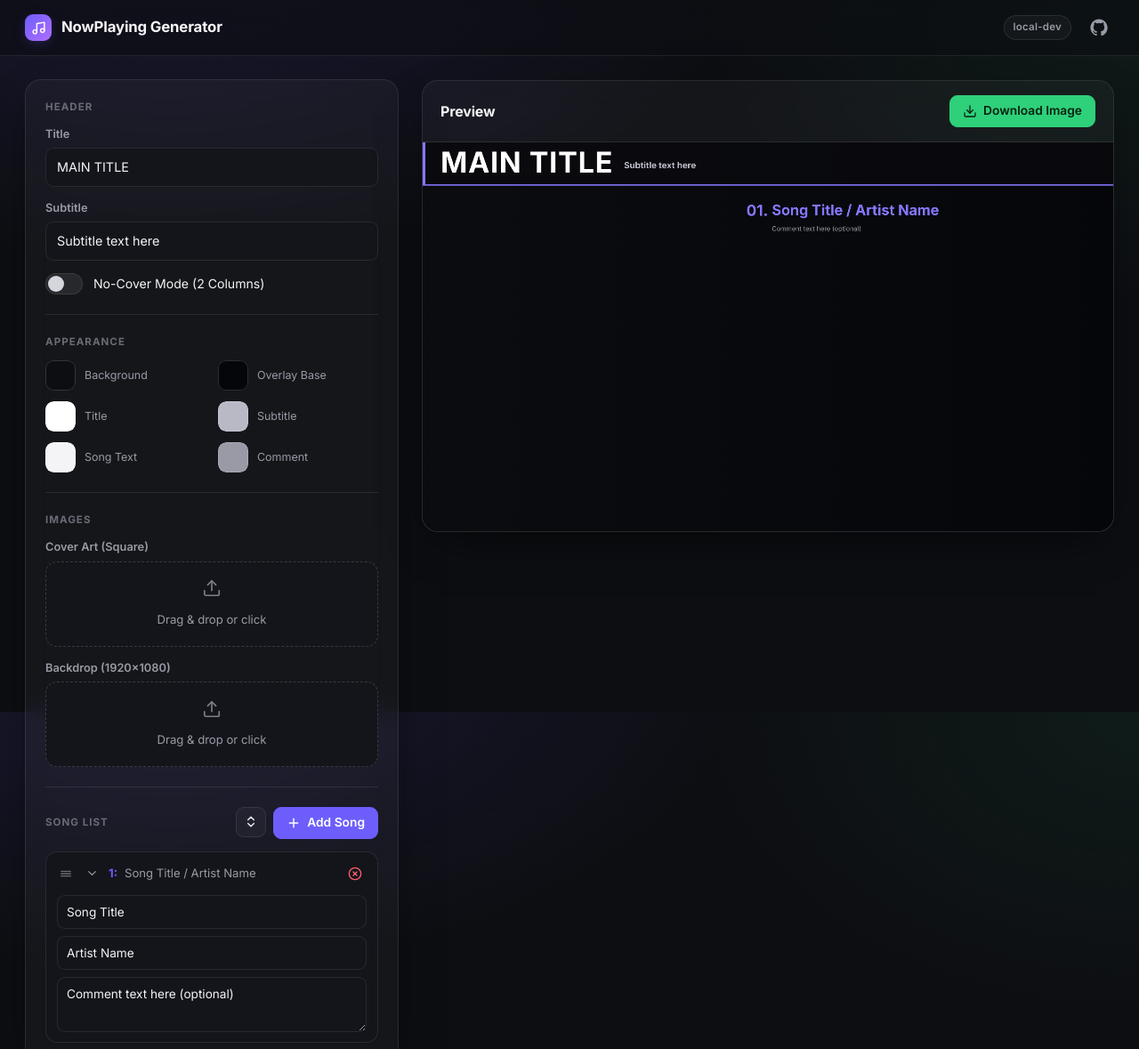
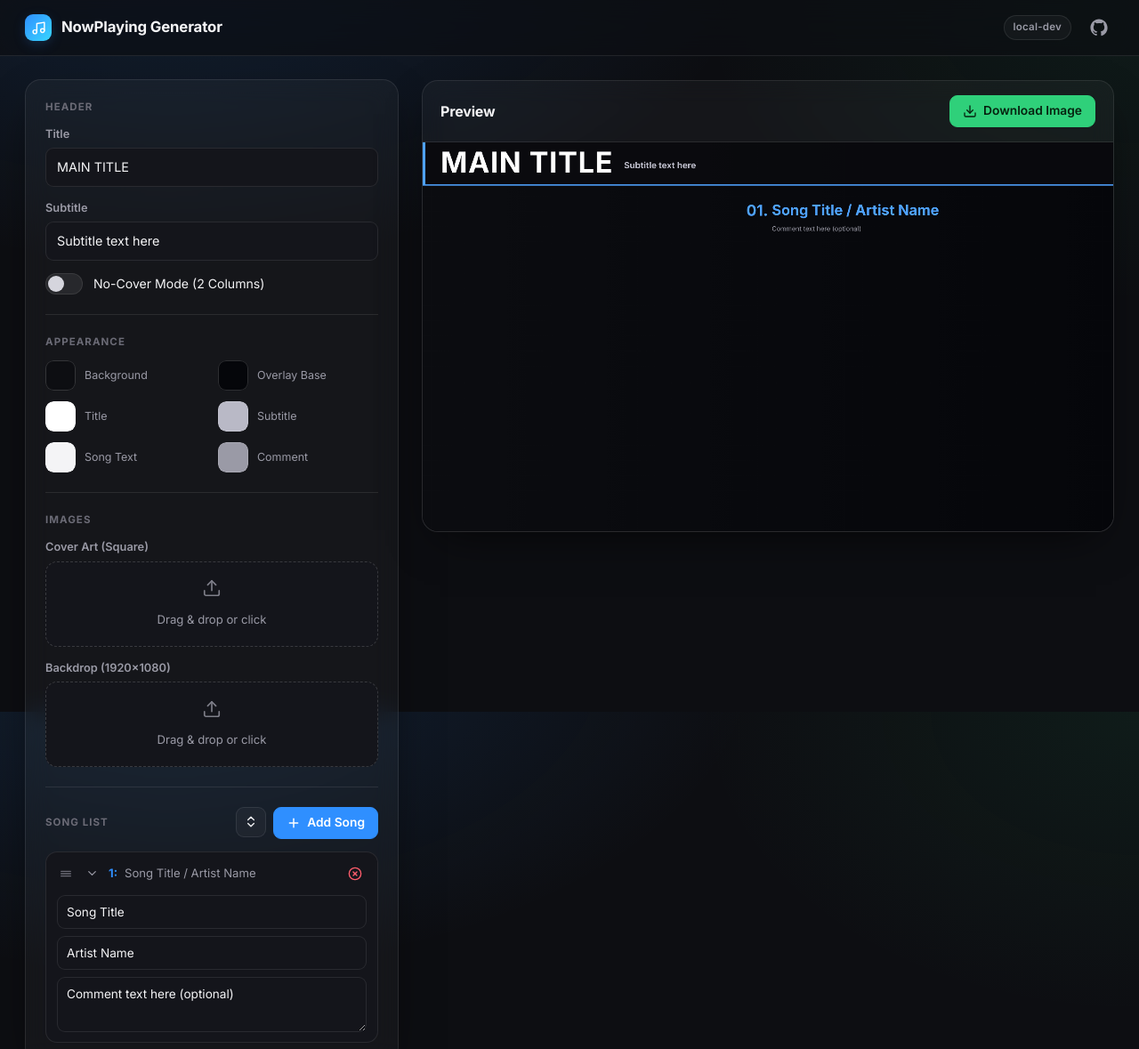
Before and after one commit to Nyokinokonoko/nowplaying-generator, a website: page index.html in a window 1280 px wide. Shown: the top 1179 px of the page at 89% size. Drawn offline with nearby package versions, Linux system fonts and the light colour scheme.

Commit message:
style: switch accent color from purple to azure blue
Replace the indigo/violet accent with an azure blue across the design
system token, the brand-mark gradient, the page background glow, and the
canvas accent (header tick, underline, track numbers).

```diff
--- a/assets/css/style.css
+++ b/assets/css/style.css
@@ -18,11 +18,11 @@
   --text-faint: #6b6b76;
 
   /* Accent */
-  --accent: #6d5efc;
-  --accent-hover: #8577ff;
-  --accent-soft: rgba(109, 94, 252, 0.16);
-  --accent-glow: rgba(109, 94, 252, 0.35);
-  --accent-ring: rgba(109, 94, 252, 0.28);
+  --accent: #2f8fff;
+  --accent-hover: #4fa2ff;
+  --accent-soft: rgba(47, 143, 255, 0.16);
+  --accent-glow: rgba(47, 143, 255, 0.35);
+  --accent-ring: rgba(47, 143, 255, 0.28);
 
   /* Semantic */
   --success: #2fd07a;
@@ -56,7 +56,7 @@ body {
 body {
   min-height: 100vh;
   background:
-    radial-gradient(1100px 600px at 15% -8%, rgba(109, 94, 252, 0.14), transparent 60%),
+    radial-gradient(1100px 600px at 15% -8%, rgba(47, 143, 255, 0.14), transparent 60%),
     radial-gradient(900px 620px at 100% 0%, rgba(47, 208, 122, 0.07), transparent 55%),
     var(--bg);
   background-attachment: fixed;
@@ -106,7 +106,7 @@ body {
   width: 30px;
   height: 30px;
   border-radius: 9px;
-  background: linear-gradient(135deg, var(--accent), #b06dff);
+  background: linear-gradient(135deg, var(--accent), #38d6ff);
   box-shadow: 0 4px 16px -4px var(--accent-glow);
   color: #fff;
 }
--- a/assets/js/script.js
+++ b/assets/js/script.js
@@ -168,7 +168,7 @@ document.addEventListener("DOMContentLoaded", () => {
     const LH_NUM = 48;
     const LH_TITLE = 50;
     const LH_COMMENT = 26;
-    const ACCENT = "#8577ff";
+    const ACCENT = "#4fa2ff";
 
     // 1. Draw Backdrop
     if (config.backdrop) {
```
